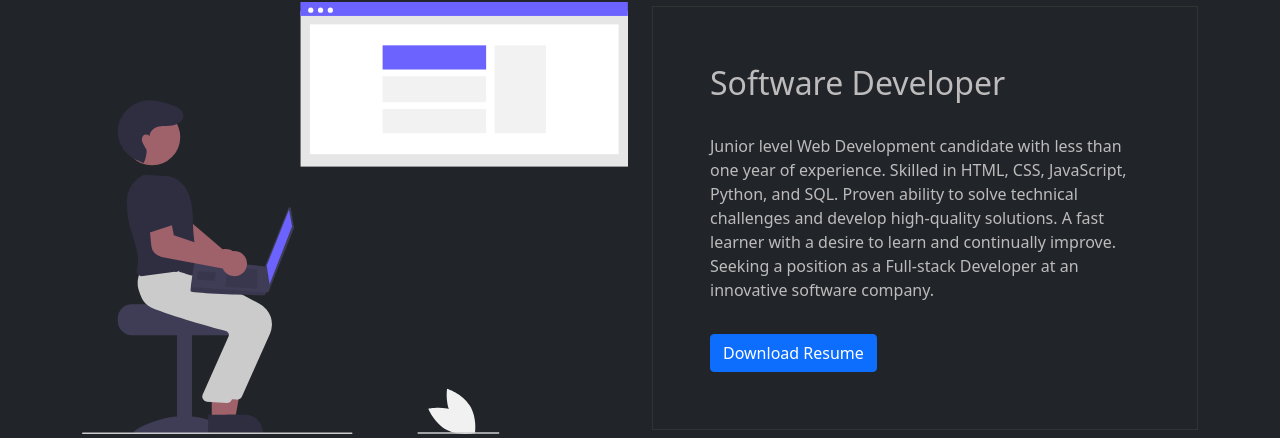
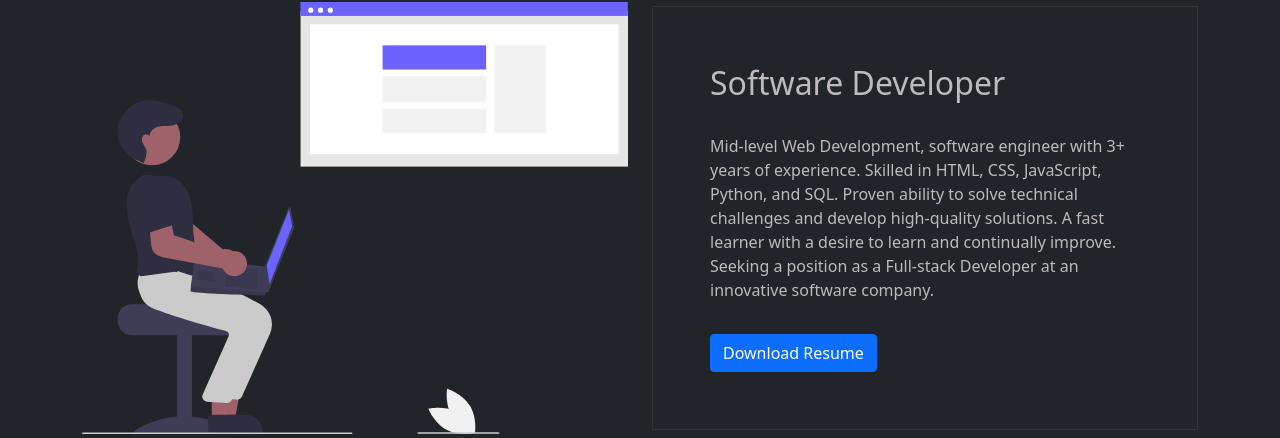
Before and after one commit to Kipkorir-Gideon/Portfolio, a Django app: page / in a window 1280 px wide. Shown: the part 781-1219 px from the top of the page. Run offline with Django 3.2, Linux system fonts and the light colour scheme; data that the repository does not hold is empty; some libraries are stand-ins or nearby versions.

Commit message:
Change the experience level.

```diff
--- a/my_portfolio/templates/home.html
+++ b/my_portfolio/templates/home.html
@@ -51,7 +51,7 @@
                             <div class="main_title text-left">
                                 <h2 class="about_profession">Software Developer</h2>
                                 <p class="about_text">
-                                    Junior level Web Development candidate with less than one year of experience. Skilled in HTML, CSS, JavaScript, Python, and SQL. Proven
+                                    Mid-level Web Development, software engineer with 3+ years of experience. Skilled in HTML, CSS, JavaScript, Python, and SQL. Proven
                                     ability to solve technical challenges and develop high-quality solutions. A fast learner with a desire to learn and continually improve. Seeking
                                     a position as a Full-stack Developer at an innovative software company.
                                 </p>
```
